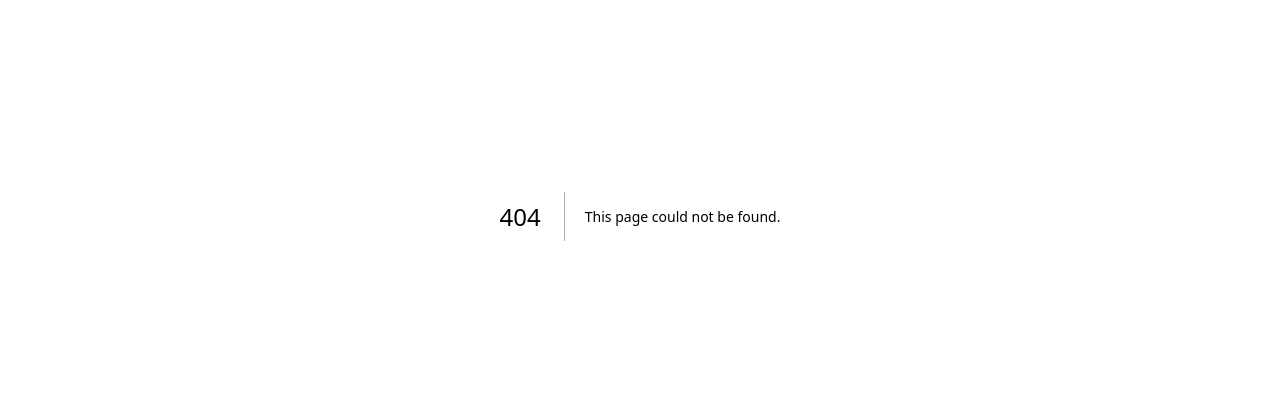
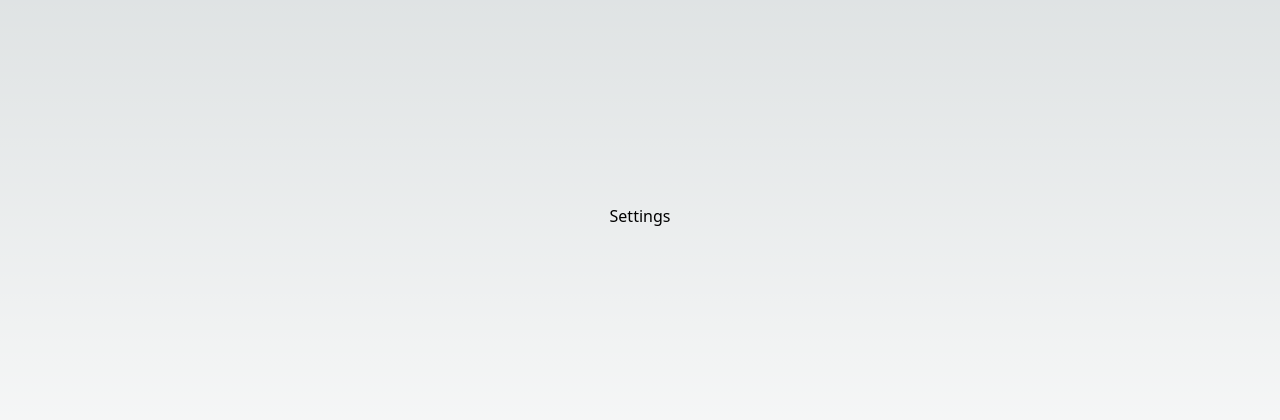
Before and after one commit to ahmadzaki2975/SBM-Final-Project-FE, a Next.js app: page /settings in a window 1280 px wide. Before the commit this address had no page. Shown: the part 184-604 px from the top of the page. Built offline with nearby package versions, Linux system fonts and the light colour scheme.

Commit message:
feat: add required pages

```diff
--- /dev/null
+++ b/src/pages/about/index.jsx
@@ -0,0 +1,3 @@
+export default function AboutPage() {
+  return(<></>)
+}
--- /dev/null
+++ b/src/pages/history/index.jsx
@@ -0,0 +1,5 @@
+export default function HistoryPage() {
+  return(
+    <></>
+  )
+}
--- /dev/null
+++ b/src/pages/settings/index.jsx
@@ -0,0 +1,7 @@
+export default function SettingsPage() {
+  return (
+    <main className="flex min-h-screen justify-center items-center">
+      <h1 className="text-center text-black">Settings</h1>
+    </main>
+  );
+}
```
